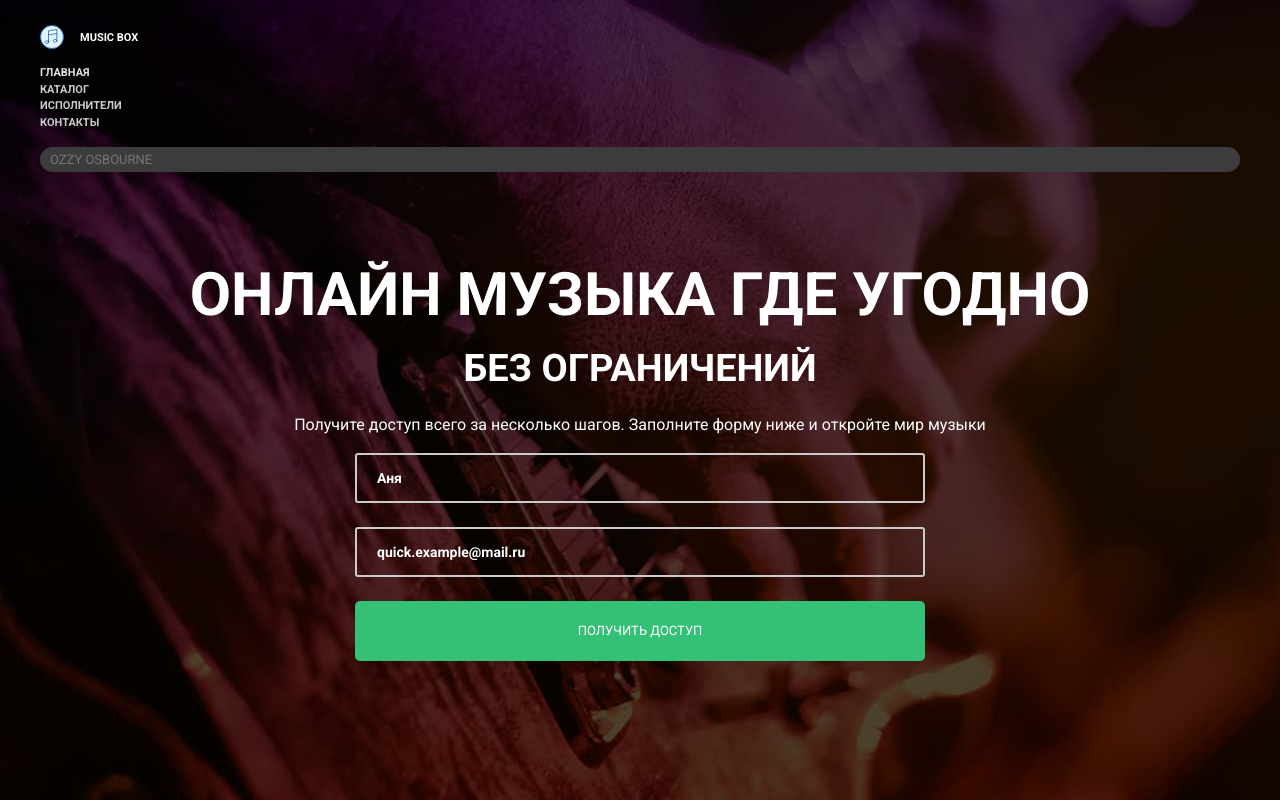
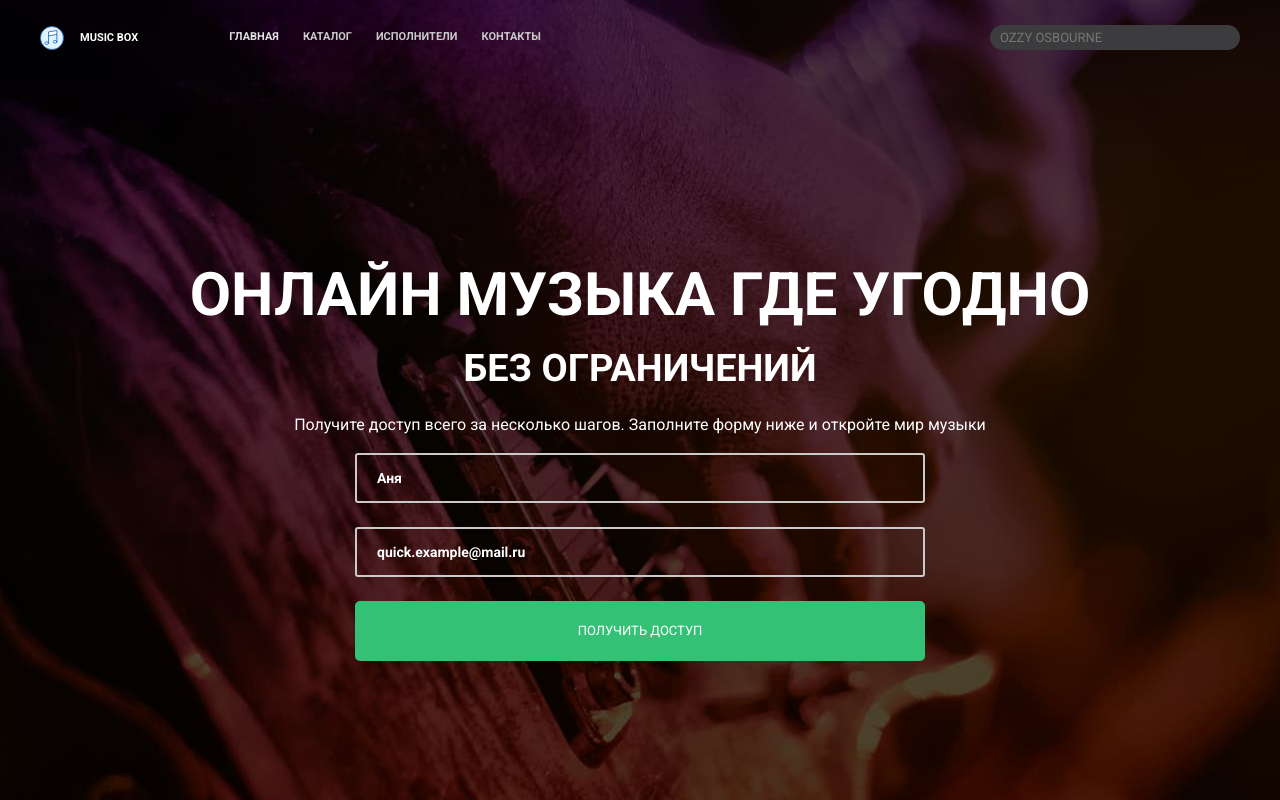
Before and after one commit to zhenia-chugaev/music, a website: page src/index.html in a window 1280 px wide. Shown: the top 800 px of the page. Drawn offline with nearby package versions, Linux system fonts and the light colour scheme; files that its build step writes are made by us from their sources.

Commit message:
Adapt header to desktop screens

```diff
--- a/src/index.html
+++ b/src/index.html
@@ -15,6 +15,7 @@
 <body class="page">
   <header class="page__header  header">
     <div class="container">
+      <div class="header__inner">
         <div class="header__logo  logo">
           <img class="logo__image" src="images/logo.svg" alt="Логотип музыкального портала Music Box." width="24" height="24">
           <span class="logo__app-name">Music Box</span>
@@ -35,10 +36,11 @@
             </li>
           </ul>
         </nav>
-      <form class="search-form" action="#" method="GET">
+        <form class="header__search-form  search-form" action="#" method="GET">
           <label class="sr-only" for="app-search">Введите запрос</label>
           <input class="search-form__input  search-input" id="app-search" name="q" type="search" placeholder="Ozzy Osbourne" required>
         </form>
+      </div>
     </div>
   </header>
 
--- a/src/scss/_header.scss
+++ b/src/scss/_header.scss
@@ -75,3 +75,45 @@
     margin-bottom: lib.base-x(2);
   }
 }
+
+@media (min-width: 768px) {
+  .navigation {
+    &__list {
+      display: flex;
+    }
+
+    &__item {
+      margin-right: lib.base-x(2);
+
+      &:last-child {
+        margin-right: 0;
+      }
+    }
+
+    &__link {
+      padding: 4px;
+    }
+  }
+
+  .header {
+    &__inner {
+      @include layout.align-center;
+    }
+
+    &__logo {
+      flex-shrink: 0;
+      margin: 0;
+      margin-right: 7.25%;
+    }
+
+    &__navigation {
+      margin: 0;
+      margin-right: 7.25%;
+    }
+
+    &__search-form {
+      width: 250px;
+      margin-left: auto;
+    }
+  }
+}
```
Also changed, not shown: src/artist.html (+3 -1 lines). Lines whose indentation alone changed are shown as unchanged.
